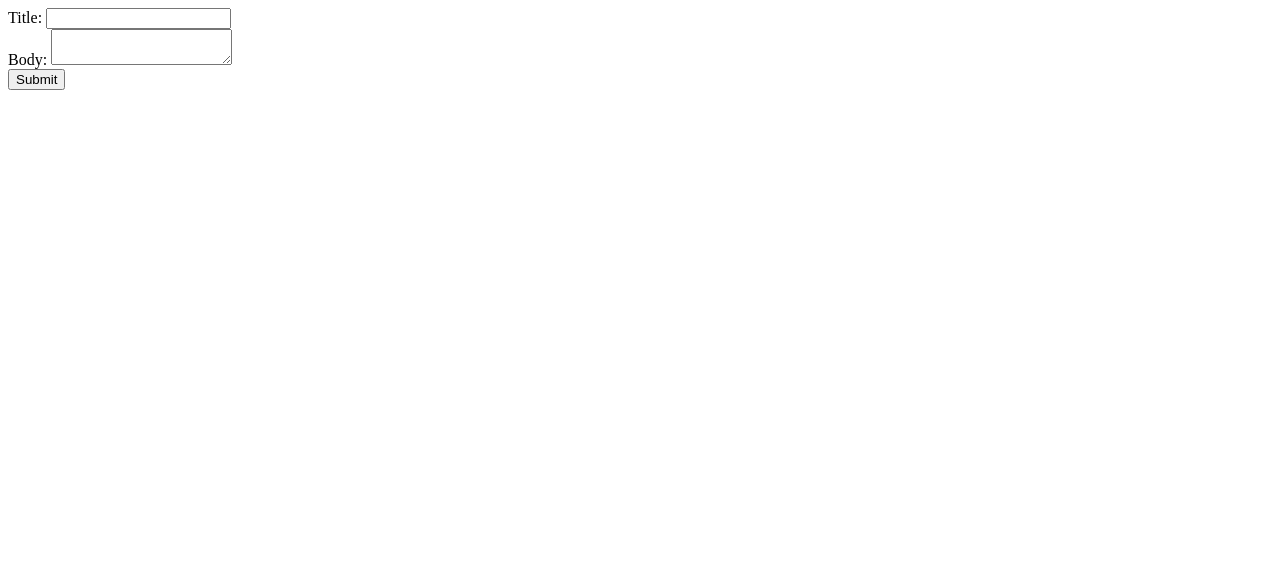
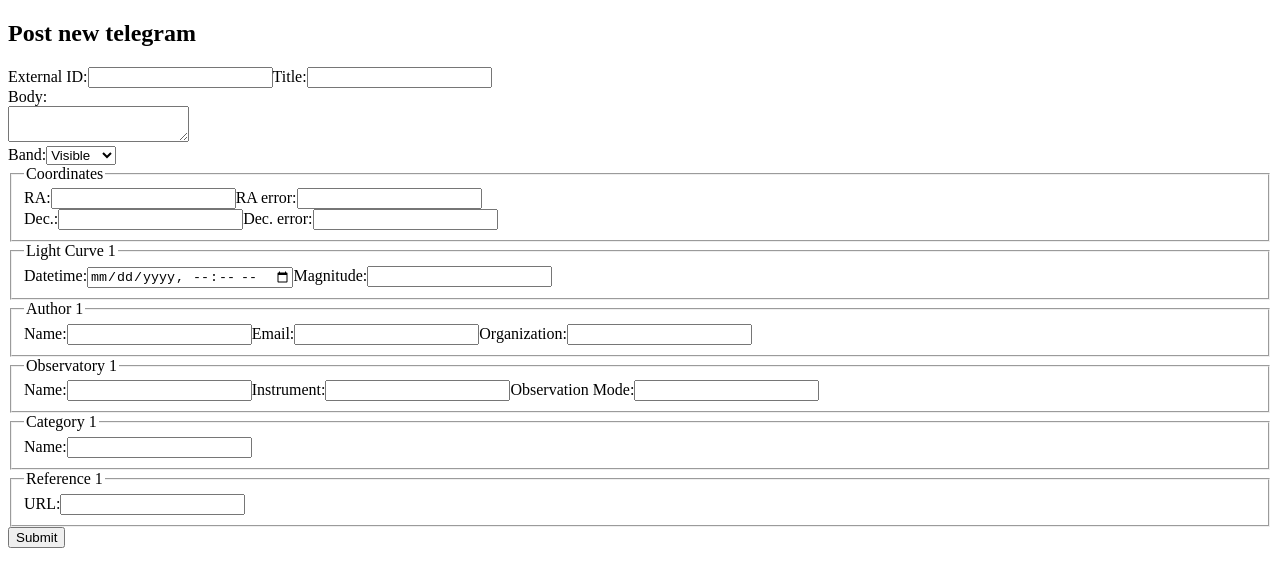
Before and after one commit to extracat/astro-data-net, a Next.js app: page /telegrams/post in a window 1280 px wide. Shown: the top 586 px of the page. Built offline with nearby package versions, Linux system fonts and the light colour scheme; no server answers.

Commit message:
new post form

```diff
--- /dev/null
+++ b/components/TelegramForm.jsx
@@ -0,0 +1,142 @@
+import React from 'react';
+
+export function TelegramForm ({ formData, handleChange, handleSubmit, isLoading }) {
+
+
+  //console.log(formData);
+
+  return (
+    <form onSubmit={handleSubmit}>
+        <label>External ID:</label>
+        <input type="text" name="external_id" value={formData.external_id} onChange={handleChange} />
+
+        <label>Title:</label>
+        <input type="text" name="title" value={formData.title} onChange={handleChange} />
+
+        <div>
+          <label>Body:</label>
+          <div>
+            <textarea name="body" value={formData.body} onChange={handleChange} />
+          </div>
+        </div>
+
+        <label>
+          Band:
+          <select name="band" value={formData.band} onChange={handleChange}>
+            <option value="radio">Radio</option>
+            <option value="ir">IR</option>
+            <option value="visible">Visible</option>
+            <option value="uv">UV</option>
+            <option value="x-ray">X-ray</option>
+            <option value="gamma">Gamma</option>
+          </select>
+        </label>
+
+        {/* Coordinates */}
+        <fieldset>
+          <legend>Coordinates</legend>
+          <div>
+            <label>
+              RA:
+              <input type="text" name="value" value={formData.coordinates.ra.value} onChange={(e) => handleChange(e, 'coordinates', null, 'ra')} />
+            </label>
+            <label>
+              RA error:
+              <input type="text" name="error" value={formData.coordinates.ra.error} onChange={(e) => handleChange(e, 'coordinates', null, 'ra')} />
+            </label>
+          </div>
+          <div>
+            <label>
+              Dec.:
+              <input type="text" name="value" value={formData.coordinates.dec.value} onChange={(e) => handleChange(e, 'coordinates', null, 'dec')} />
+            </label>
+            <label>
+              Dec. error:
+              <input type="text" name="error" value={formData.coordinates.dec.error} onChange={(e) => handleChange(e, 'coordinates', null, 'dec')} />
+            </label>
+          </div>
+        </fieldset>
+
+        {/* Light Curve */}
+        {formData.light_curve.map((curve, idx) => (
+          <fieldset key={idx}>
+            <legend>Light Curve {idx + 1}</legend>
+            <label>
+                Datetime:
+                <input type="datetime-local" name="datetime" value={curve.datetime} onChange={(e) => handleChange(e, 'light_curve', idx)} />
+            </label>
+            <label>
+                Magnitude:
+                <input type="number" name="magnitude" value={curve.magnitude} onChange={(e) => handleChange(e, 'light_curve', idx)} />
+            </label>
+            {/* Add other fields for light_curve... */}
+          </fieldset>
+        ))}
+
+        {/* Authors */}
+        {formData.authors.map((author, idx) => (
+          <fieldset key={idx}>
+            <legend>Author {idx + 1}</legend>
+            <label>
+              Name:
+              <input type="text" name="name" value={author.name} onChange={(e) => handleChange(e, 'authors', idx)} />
+            </label>
+            <label>
+              Email:
+              <input type="email" name="email" value={author.email} onChange={(e) => handleChange(e, 'authors', idx)} />
+            </label>
+            <label>
+              Organization:
+              <input type="text" name="org" value={author.org} onChange={(e) => handleChange(e, 'authors', idx)} />
+            </label>
+          </fieldset>
+        ))}
+
+        {/* Observatories */}
+        {formData.observatories.map((observatory, idx) => (
+          <fieldset key={idx}>
+            <legend>Observatory {idx + 1}</legend>
+            <label>
+                Name:
+                <input type="text" name="name" value={observatory.name} onChange={(e) => handleChange(e, 'observatories', idx)} />
+            </label>
+            <label>
+                Instrument:
+                <input type="text" name="instrument" value={observatory.instrument} onChange={(e) => handleChange(e, 'observatories', idx)} />
+            </label>
+            <label>
+                Observation Mode:
+                <input type="text" name="observation_mode" value={observatory.observation_mode} onChange={(e) => handleChange(e, 'observatories', idx)} />
+            </label>
+          </fieldset>
+        ))}
+
+        {/* Categories */}
+        {formData.categories.map((category, idx) => (
+          <fieldset key={idx}>
+            <legend>Category {idx + 1}</legend>
+            <label>
+                Name:
+                <input type="text" name="category" value={category} onChange={(e) => handleChange(e, 'categories', idx)} />
+            </label>
+          </fieldset>
+        ))}
+
+        {/* References */}
+        {formData.references.map((reference, idx) => (
+          <fieldset key={idx}>
+            <legend>Reference {idx + 1}</legend>
+            <label>
+                URL:
+                <input type="text" name="reference" value={reference} onChange={(e) => handleChange(e, 'references', idx)} />
+
+            </label>
+          </fieldset>
+        ))}
+      <button type="submit" disabled={isLoading}>
+        {isLoading ? 'Sending...' : 'Submit'}
+      </button>
+      {formData.error && <p style={{ color: 'red' }}>{formData.error}</p>} {/* display error */}
+    </form>
+  );
+}
--- a/package.json
+++ b/package.json
@@ -15,6 +15,7 @@
     "next": "latest",
     "react": "latest",
     "react-dom": "latest",
+    "react-markdown": "^9.0.0",
     "swr": "^2.2.4"
   }
 }
--- a/pages/telegrams/post.jsx
+++ b/pages/telegrams/post.jsx
@@ -2,11 +2,58 @@ import React, { useState } from 'react';
 import { useRouter } from 'next/router';
 import useSWR, { mutate } from 'swr';
 const api = new (require('../../controllers/api'))();
+import { TelegramForm } from '../../components/TelegramForm';
 
-export default function TelegramForm() {
-  const [title, setTitle] = useState('');
-  const [body, setBody] = useState('');
-  const [error, setError] = useState(''); // new state to handle errors
+export default function TelegramFormPage() {
+  const [formData, setFormData] = useState({
+    _id: "",
+    id: "",
+    user_id: "",
+    timestamp: "",
+    external_id: "",
+    title: "",
+    body: "",
+    event_datetime: new Date().toISOString(),
+    band: "visible",
+    coordinates: {
+      ra: {
+        value: "",
+        error: "",
+        error_units: "arcsec"
+      },
+      dec: {
+        value: "",
+        error: "",
+        error_units: "arcsec"
+      }
+    },
+    light_curve: [{
+      datetime: new Date().toISOString(),
+      magnitude: "",
+      upper_limit: "",
+      exptime: "",
+      filter: ""
+    }],
+    authors: [{
+      name: "",
+      email: "",
+      org: ""
+    }],
+    observatories: [{
+      name: "",
+      instrument: "",
+      observation_mode: ""
+    }],
+    categories: [""],
+    references: [""],
+    error: ""
+  });
+
+  function getPostData(data) {
+    const { _id, id, user_id, timestamp, error, ...postData } = data;
+    return postData;
+  }
+
   const [isLoading, setIsLoading] = useState(false); // state to handle loading indicator
 
   const router = useRouter(); // initialize router
@@ -14,10 +61,13 @@ export default function TelegramForm() {
   const handleSubmit = async (e) => {
     e.preventDefault();
     setIsLoading(true); // activate loading indicator
-    setError(''); // clear error state
+    setFormData(prev => ({ ...prev, error: '' })); // clear error state
+
+    const dataToSend = getPostData(formData);
+
 
     try {
-      const res = await api.post('/v1/telegrams', { title, body })
+      const res = await api.post('/v1/telegrams', dataToSend)
 
       if (!res.ok) {
         let errorData;
@@ -36,42 +86,45 @@ export default function TelegramForm() {
       const data = await res.json(); // consider adding checking here as well
       // Handle successful response if needed
 
-      setTitle('');
-      setBody('');
-
       mutate('/api/telegram');
       router.push('/'); // redirect the user to the homepage after successful submission
     } catch (error) {
-      setError(error.toString()); // set the error to show it to the user
+      setFormData(prev => ({ ...prev, error: error.toString() })); // set the error to show it to the user
     } finally {
       setIsLoading(false); // deactivate loading indicator regardless of the outcome
     }
   };
 
+  const handleChange = (e, property = null, index = null, nestedProperty = null) => {
+    const { name, value } = e.target;
+
+    if (property) {
+      let updatedProperty = Array.isArray(formData[property]) ? [...formData[property]] : { ...formData[property] };
+
+      if (Array.isArray(formData[property])) {
+        if (typeof updatedProperty[index] === 'object' && updatedProperty[index] !== null) {
+            // if it's an object
+            updatedProperty[index][name] = value;
+        } else {
+            // if it's a string
+            updatedProperty[index] = value;
+        }
+      } else if (nestedProperty) {
+        updatedProperty[nestedProperty][name] = value;
+      } else {
+        updatedProperty[name] = value;
+      }
+      setFormData(prev => ({ ...prev, [property]: updatedProperty }));
+    } else {
+      setFormData(prev => ({ ...prev, [name]: value }));
+    }
+  };
+
   return (
-    <form onSubmit={handleSubmit}>
-      <div>
-        <label htmlFor="title">Title: </label>
-        <input
-          type="text"
-          id="title"
-          value={title}
-          onChange={(e) => setTitle(e.target.value)}
-        />
-      </div>
-      <div>
-        <label htmlFor="body">Body: </label>
-        <textarea
-          id="body"
-          value={body}
-          onChange={(e) => setBody(e.target.value)}
-        />
-      </div>
-      <button type="submit" disabled={isLoading}>
-        {isLoading ? 'Sending...' : 'Submit'}
-      </button>
-      {error && <p style={{ color: 'red' }}>{error}</p>} {/* display error */}
-    </form>
+    <div>
+      <h2>Post new telegram</h2>
+      <TelegramForm formData={formData} handleChange={handleChange} handleSubmit={handleSubmit} isLoading={isLoading}/>
+    </div>
   );
 }
 
```
Also changed, not shown: components/Telegram.jsx (+42 -31 lines), 1 other file (tests, documents, lock files or other folders).
